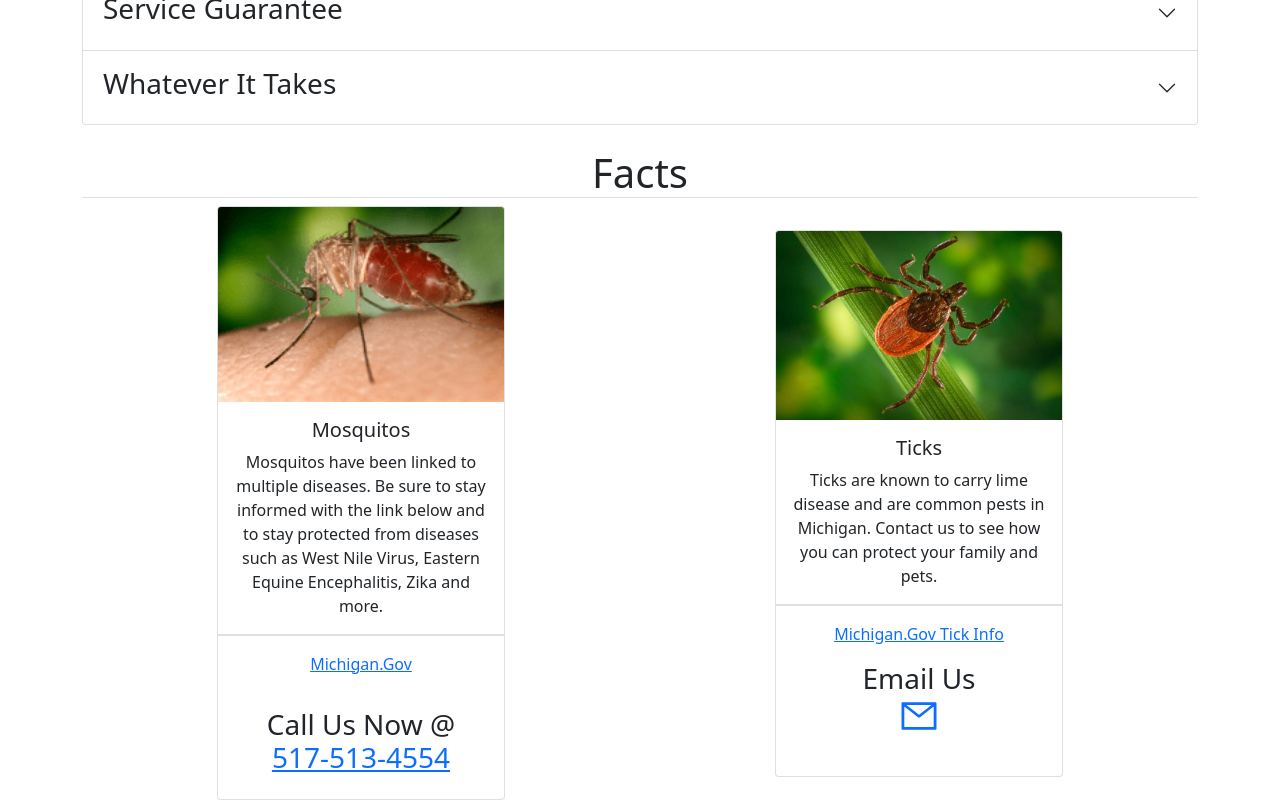
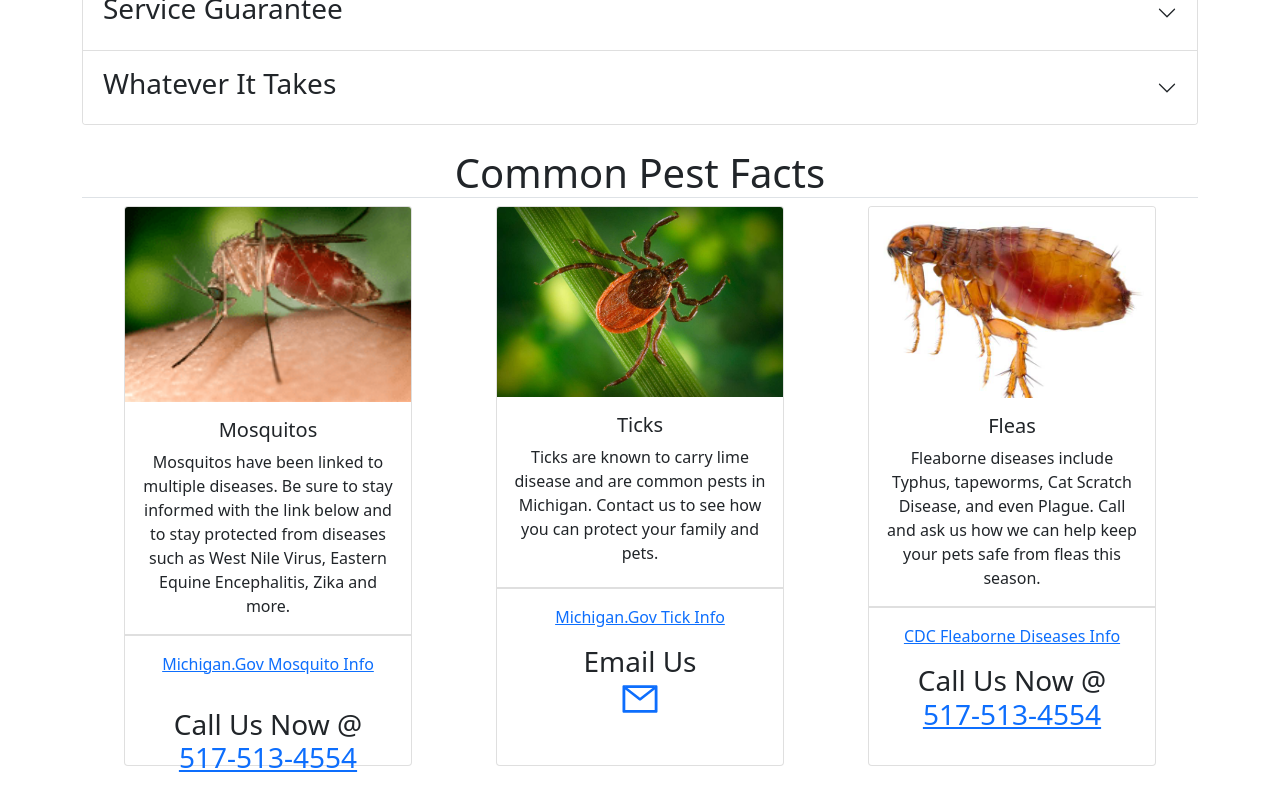
Before and after one commit to dwetoskey/mosquitomagicians, a React (Create React App) app: page / in a window 1280 px wide. Shown: the part 1146-1946 px from the top of the page. Built offline with nearby package versions, Linux system fonts and the light colour scheme.

Commit message:
added flea fact card, added factcard height to app.css

```diff
--- a/package.json
+++ b/package.json
@@ -10,6 +10,7 @@
     "@testing-library/react": "^13.2.0",
     "@testing-library/user-event": "^13.5.0",
     "bootstrap": "^5.1.3",
+    "gh-pages": "^4.0.0",
     "react": "^18.1.0",
     "react-bootstrap": "^2.4.0",
     "react-dom": "^18.1.0",
@@ -21,7 +22,8 @@
     "start": "react-scripts start",
     "build": "react-scripts build",
     "test": "react-scripts test",
-    "eject": "react-scripts eject"
+    "eject": "react-scripts eject",
+    "deploy": "gh-pages -d build"
   },
   "eslintConfig": {
     "extends": [
--- a/src/App.css
+++ b/src/App.css
@@ -67,6 +67,9 @@ header {
 .desktop {
   display: none;
 }
+.cardheight {
+  height: 35em;
+}
 
 
 @media only screen and (min-width: 1200px) {
--- a/src/components/Facts/index.js
+++ b/src/components/Facts/index.js
@@ -6,17 +6,18 @@ import { Container } from "react-bootstrap";
 import wnv from '../../images/wnv.png';
 import tick from '../../images/ticks.jpg';
 import { AiOutlineMail } from 'react-icons/ai';
+import flea from '../../images/flea.jpg';
 
 
 function Facts() {
 
     return (
         <Container>
-             <h1 className="border-bottom">Facts</h1>
-            <div className="d-flex flex-wrap align-items-center m-auto">
+             <h1 className="border-bottom">Common Pest Facts</h1>
+            <div className="d-flex flex-wrap">
 
 
-            <Card className="m-auto h-50" style={{ width: '18rem' }} >
+            <Card className="m-auto cardheight" style={{ width: '18rem' }} >
                 <Card.Img variant="top" src={wnv} />
                 <Card.Body>
                     <Card.Title>Mosquitos</Card.Title>
@@ -27,14 +28,14 @@ function Facts() {
                 <ListGroup className="list-group-flush">
                 </ListGroup>
                 <Card.Body>
-                    <Card.Link href="https://www.michigan.gov/emergingdiseases/mosquitoes" target="_blank">Michigan.Gov</Card.Link>
+                    <Card.Link href="https://www.michigan.gov/emergingdiseases/mosquitoes" target="_blank">Michigan.Gov Mosquito Info</Card.Link>
                 </Card.Body>
                 <Card.Body>
                     <h3>Call Us Now @<br /><a className="p-2" href="tel:+1-517-513-4554">517-513-4554</a></h3>
                 </Card.Body>
             </Card>
 
-            <Card style={{ width: '18rem' }} className="m-auto" >
+            <Card style={{ width: '18rem' }} className="m-auto cardheight" >
                 <Card.Img variant="top" src={tick} />
                 <Card.Body>
                     <Card.Title>Ticks</Card.Title>
@@ -47,31 +48,31 @@ function Facts() {
                 <Card.Body>
                     <Card.Link href="https://www.michigan.gov/mdhhs/-/media/Project/Websites/emergingdiseases/Folder3/Ticks_and_Your_Health_05_19.pdf" target="_blank">Michigan.Gov Tick Info</Card.Link>
                     <Card.Body>
-                    <h3>Email Us<br /><a className="p-2" href="mailto:robertwetoskey@gmail.com?subject=Quote&body=Please give us your name, address, and phone number and tell us what you would like treatment for."><AiOutlineMail size={40}/></a></h3>
+                    <h3>Email Us<br /><a className="p-2" href="mailto:robertwetoskey@gmail.com?subject=Quote&body=Please give us your name, address, and phone number and tell us what you would like treatment for. We will get back with you as soon as possible."><AiOutlineMail size={40}/></a></h3>
                 </Card.Body>
 
                 </Card.Body>
             </Card>
 
-            {/* <Card style={{ width: '18rem' }}>
-                <Card.Img variant="top" src={placeholderimg} />
+
+            <Card style={{ width: '18rem' }} className="m-auto cardheight" >
+                <Card.Img variant="top" src={flea} />
                 <Card.Body>
-                    <Card.Title>Card Title</Card.Title>
+                    <Card.Title>Fleas</Card.Title>
                     <Card.Text>
-                        Some quick example text to build on the card title and make up the bulk of
-                        the card's content.
+                        Fleaborne diseases include Typhus, tapeworms, Cat Scratch Disease, and even Plague. Call and ask us how we can help keep your pets safe from fleas this season.
                     </Card.Text>
                 </Card.Body>
                 <ListGroup className="list-group-flush">
-                    <ListGroupItem>Cras justo odio</ListGroupItem>
-                    <ListGroupItem>Dapibus ac facilisis in</ListGroupItem>
-                    <ListGroupItem>Vestibulum at eros</ListGroupItem>
                 </ListGroup>
                 <Card.Body>
-                    <Card.Link href="#">Card Link</Card.Link>
-                    <Card.Link href="#">Another Link</Card.Link>
+                    <Card.Link href="https://www.cdc.gov/fleas/diseases.html" target="_blank">CDC Fleaborne Diseases Info</Card.Link>
+                    <Card.Body>
+                    <h3>Call Us Now @<br /><a className="p-2" href="tel:+1-517-513-4554">517-513-4554</a></h3>
                 </Card.Body>
-            </Card> */}
+
+                </Card.Body>
+            </Card>
             </div>
         </Container>
     )
```
Also changed, not shown: src/images/flea.jpg (added), 1 other file (tests, documents, lock files or other folders).
